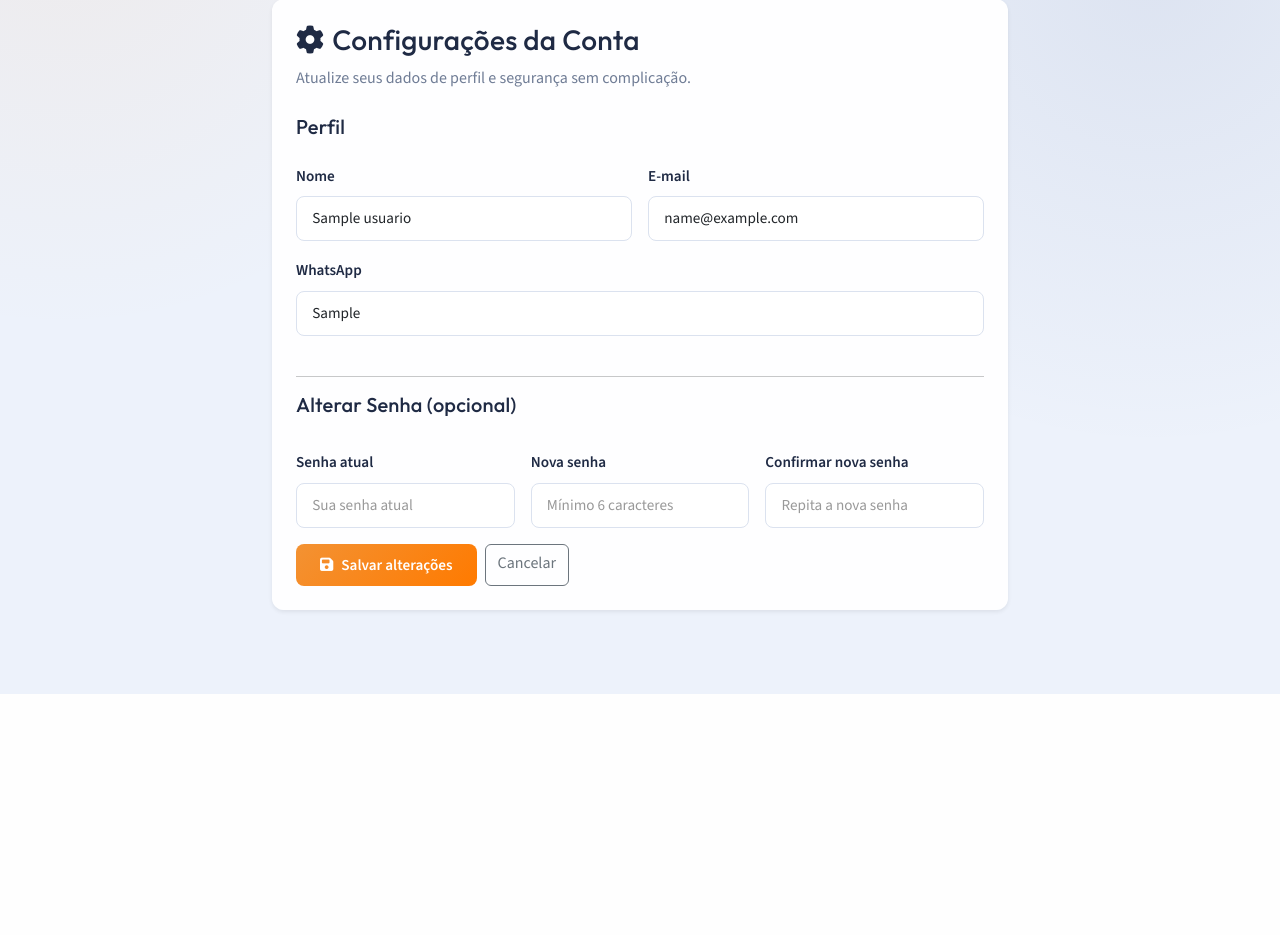
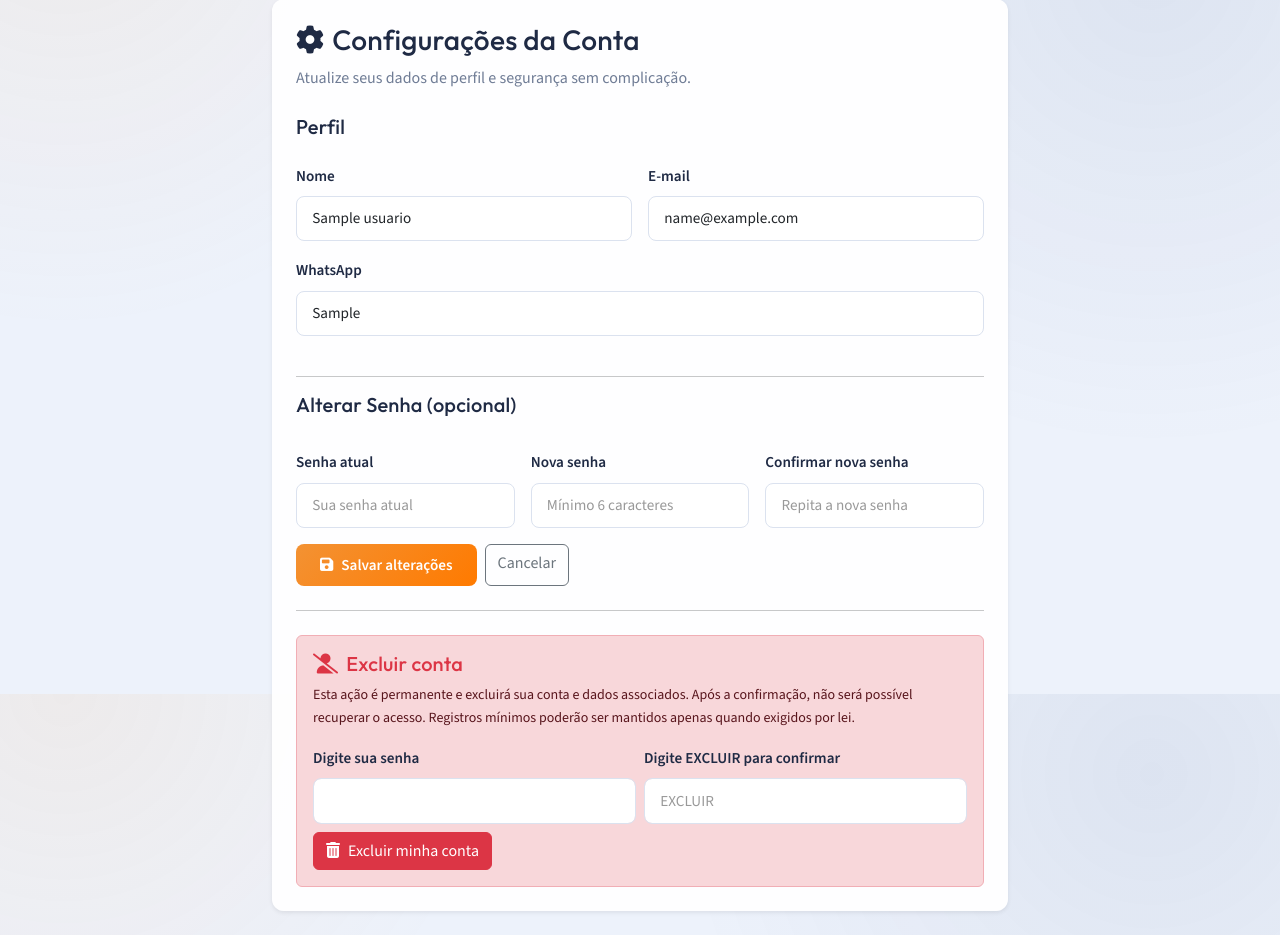
Before and after one commit to jairgramacho/radar-imoveis-pro, a Flask app: page /configuracoes-conta in a window 1280 px wide. Shown: the part 106-1041 px from the top of the page. Before the commit the page ends 800 px from the top, so only its background shows below. Run offline with Flask 3, Linux system fonts and the light colour scheme; the visitor is signed in with stand-in values (Sample User, id 1); tables that the repository leaves empty hold one stand-in row (values such as "Sample post"); parts of the project's set-up code (start-up, migrations or seed data) failed here and were passed over.

Commit message:
Add account deletion flow in account settings

```diff
--- a/app.py
+++ b/app.py
@@ -965,6 +965,56 @@ def configuracoes_conta():
     return render_template('configuracoes_conta.html', usuario=usuario)
 
 
+@app.route('/excluir-conta', methods=['POST'])
+def excluir_conta():
+    """Exclui a conta do usuário logado e seus dados associados."""
+    usuario = get_usuario_logado()
+
+    if not usuario:
+        flash('Você precisa estar logado!', 'error')
+        return redirect(url_for('login'))
+
+    senha_confirmacao = request.form.get('senha_confirmacao', '')
+    confirmacao_texto = (request.form.get('confirmacao_texto') or '').strip().upper()
+
+    if not usuario.check_password(senha_confirmacao):
+        flash('Senha incorreta. Não foi possível excluir sua conta.', 'error')
+        return redirect(url_for('configuracoes_conta'))
+
+    if confirmacao_texto != 'EXCLUIR':
+        flash('Confirmação inválida. Digite EXCLUIR para confirmar.', 'error')
+        return redirect(url_for('configuracoes_conta'))
+
+    try:
+        usuario_id = usuario.id
+
+        Mensagem.query.filter(
+            (Mensagem.remetente_id == usuario_id) | (Mensagem.destinatario_id == usuario_id)
+        ).delete(synchronize_session=False)
+
+        Avaliacao.query.filter(
+            (Avaliacao.usuario_id == usuario_id) | (Avaliacao.avaliador_id == usuario_id)
+        ).delete(synchronize_session=False)
+
+        Notificacao.query.filter_by(usuario_id=usuario_id).delete(synchronize_session=False)
+
+        imoveis_usuario = Imovel.query.filter_by(usuario_id=usuario_id).all()
+        for imovel in imoveis_usuario:
+            db.session.delete(imovel)
+
+        db.session.delete(usuario)
+        db.session.commit()
+
+        session.clear()
+        flash('Sua conta foi excluída com sucesso.', 'success')
+        return redirect(url_for('index', aba='buscar'))
+    except Exception as e:
+        db.session.rollback()
+        app.logger.warning('Erro ao excluir conta do usuário %s: %s', usuario.id, str(e), exc_info=True)
+        flash('Não foi possível excluir sua conta agora. Tente novamente em instantes.', 'error')
+        return redirect(url_for('configuracoes_conta'))
+
+
 @app.route('/admin/planos', methods=['GET', 'POST'])
 def admin_planos():
     """Painel simples de administração de planos e limites de anúncios."""
--- a/templates/configuracoes_conta.html
+++ b/templates/configuracoes_conta.html
@@ -76,6 +76,33 @@
                                 <a href="{{ url_for('index', aba='buscar') }}" class="btn btn-outline-secondary">Cancelar</a>
                             </div>
                         </form>
+
+                        <hr class="my-4">
+
+                        <div class="border border-danger-subtle rounded p-3 bg-danger-subtle">
+                            <h5 class="text-danger mb-2"><i class="fas fa-user-slash me-2"></i>Excluir conta</h5>
+                            <p class="mb-3 small text-danger-emphasis">
+                                Esta ação é permanente e excluirá sua conta e dados associados.
+                                Após a confirmação, não será possível recuperar o acesso.
+                                Registros mínimos poderão ser mantidos apenas quando exigidos por lei.
+                            </p>
+
+                            <form method="POST" action="{{ url_for('excluir_conta') }}" class="row g-2" onsubmit="return confirm('Tem certeza que deseja excluir sua conta? Esta ação não pode ser desfeita.');">
+                                <div class="col-md-6">
+                                    <label class="form-label">Digite sua senha</label>
+                                    <input type="password" name="senha_confirmacao" class="form-control" required>
+                                </div>
+                                <div class="col-md-6">
+                                    <label class="form-label">Digite EXCLUIR para confirmar</label>
+                                    <input type="text" name="confirmacao_texto" class="form-control" placeholder="EXCLUIR" required>
+                                </div>
+                                <div class="col-12 mt-2">
+                                    <button type="submit" class="btn btn-danger">
+                                        <i class="fas fa-trash-alt me-2"></i>Excluir minha conta
+                                    </button>
+                                </div>
+                            </form>
+                        </div>
                     </div>
                 </div>
             </div>
```
